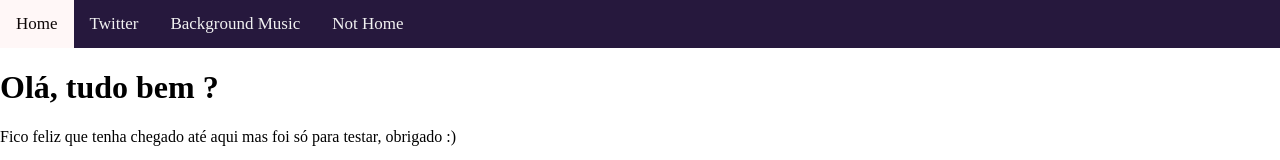
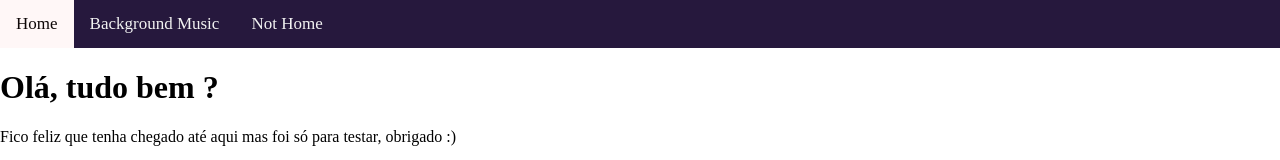
Before and after one commit to om0rgado/tpc_2_aula, a plain HTML site: page nothome.html in a window 1280 px wide. Shown: the top 160 px of the page. Drawn offline with Linux system fonts and the light colour scheme; grey boxes are pictures that could not be loaded.

Commit message:
Update nothome.html

```diff
--- a/nothome.html
+++ b/nothome.html
@@ -40,7 +40,6 @@
 <body>
     <div class="topnav">
         <a class="active" href="index.html">Home</a>
-        <a href="https://twitter.com/o_m0rgado">Twitter</a>
         <a href="https://www.youtube.com/watch?v=mSat_NlAC7U&ab_channel=RichieCampbellVEVO">Background Music</a>
         <a href="nothome.html">Not Home</a>
       </div>
```
